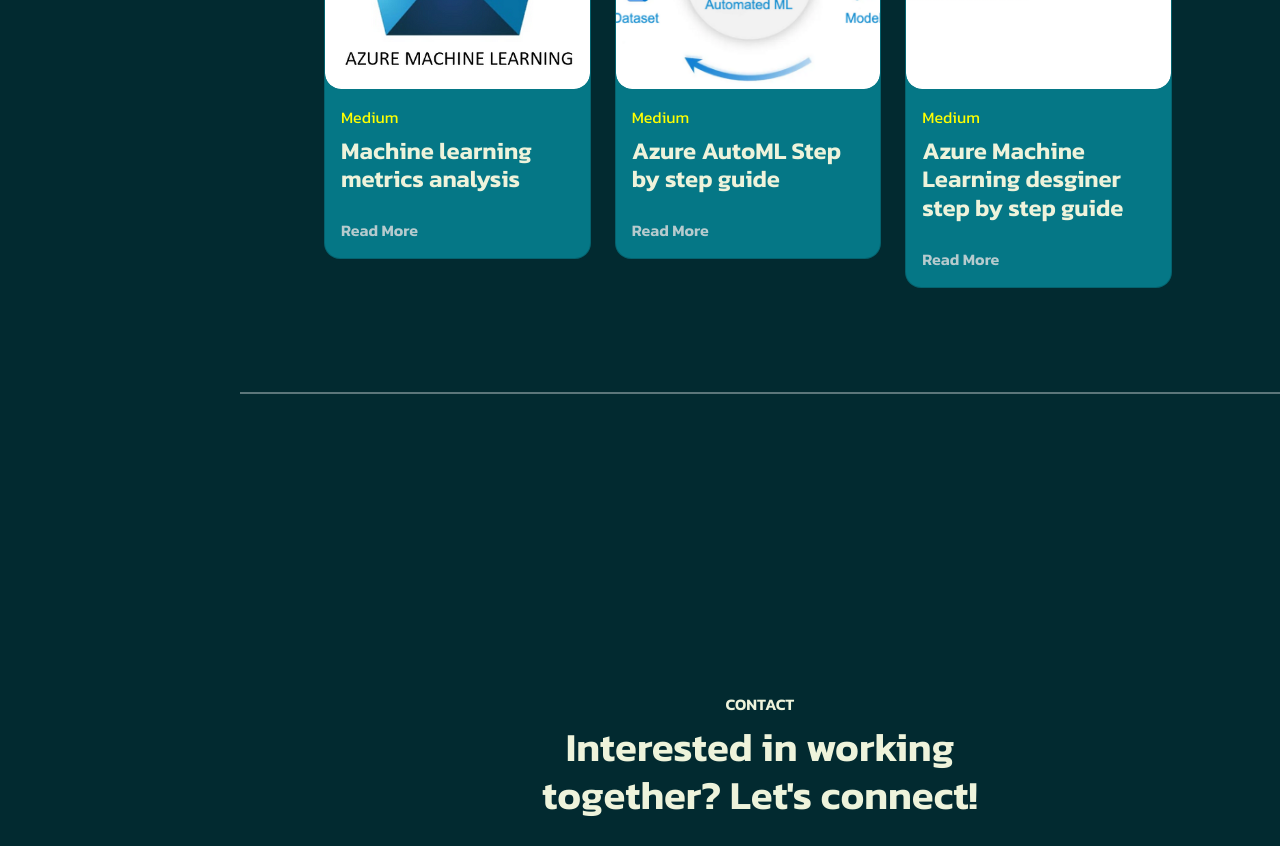
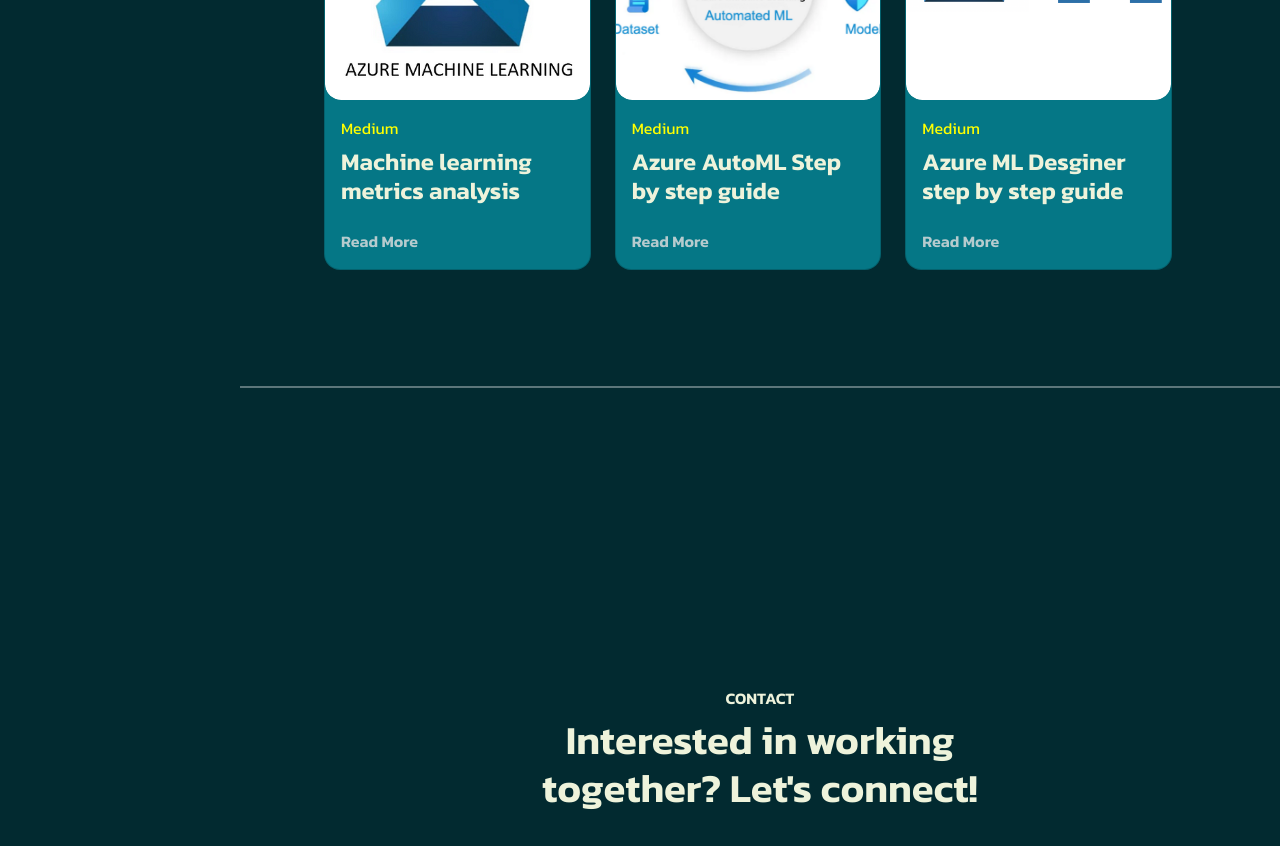
Before and after one commit to jasvithaBuggana/JBPortfolio, a plain HTML site: page index.html in a window 1280 px wide. Shown: the part 5000-5846 px from the top of the page. Drawn offline with Linux system fonts and the light colour scheme; a web font is replaced by a local one.

Commit message:
Update index.html

```diff
--- a/index.html
+++ b/index.html
@@ -406,7 +406,7 @@
                   <div class="card-content p-3">
                     <p class="text-brand mb-2">Medium</p>
                     <h4 class="mb-4">
-                      Azure Machine Learning desginer step by step guide
+                      Azure ML Desginer step by step guide
                     </h4>
                     <a href="https://medium.com/@jasvithabuggana/azure-machine-learning-designer-step-by-step-guide-f28f88ac7cb9" class="custom-link">Read More</a>
                   </div>
```
